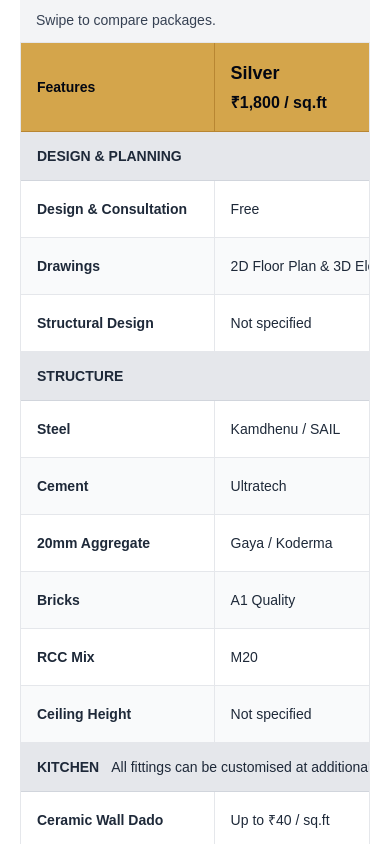
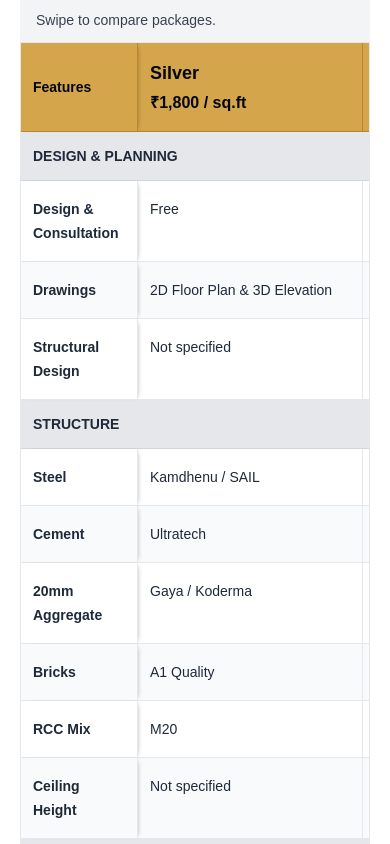
Before and after one commit to royalstoneconstructionin-commits/royal-stone-construction, a Next.js app: page / in a window 390 px wide. Shown: the part 5860-6704 px from the top of the page. Built offline with nearby package versions, Linux system fonts and the light colour scheme; no server answers; the database is empty.

Commit message:
change the ui

```diff
--- /dev/null
+++ b/components/ConstructionPackages.module.css
@@ -0,0 +1,71 @@
+.section {
+  width: 100%;
+  max-width: 100%;
+  overflow-wrap: anywhere;
+}
+
+.scroll {
+  --feature-width: clamp(6.5rem, 30vw, 12rem);
+  --package-width: clamp(11rem, calc(100vw - 3rem - var(--feature-width)), 18rem);
+  width: 100%;
+  max-width: 100%;
+  isolation: isolate;
+  scrollbar-color: var(--color-brand-500) #f3f4f6;
+  scroll-padding-inline-start: var(--feature-width);
+}
+
+.table {
+  width: max(100%, calc(var(--feature-width) + 3 * var(--package-width)));
+}
+
+.featureColumn {
+  width: var(--feature-width);
+}
+
+.packageColumn {
+  width: var(--package-width);
+}
+
+.cell {
+  padding: 1rem 0.75rem;
+  overflow-wrap: anywhere;
+  white-space: normal;
+}
+
+.stickyCell {
+  box-shadow: 3px 0 5px -4px rgb(0 0 0 / 40%);
+}
+
+.categoryContent {
+  position: sticky;
+  left: 0;
+  display: flex;
+  width: calc(100vw - 3rem);
+  max-width: 100%;
+  flex-wrap: wrap;
+  gap: 0.25rem 0.75rem;
+  padding: 0.75rem;
+}
+
+.categoryNote {
+  flex-basis: 100%;
+  font-weight: 400;
+}
+
+.quote {
+  width: 100%;
+}
+
+@media (min-width: 640px) {
+  .cell { padding: 1.25rem 1rem; }
+  .categoryContent { padding: 0.75rem 1rem; }
+}
+
+@media (min-width: 1024px) {
+  .scroll { --feature-width: 22%; --package-width: 26%; }
+  .table { width: 100%; }
+  .cell { padding: 1.25rem; }
+  .categoryContent { width: 100%; padding-inline: 1.25rem; }
+  .categoryNote { flex-basis: auto; }
+  .quote { width: auto; }
+}
--- a/components/ConstructionPackages.tsx
+++ b/components/ConstructionPackages.tsx
@@ -1,37 +1,38 @@
 import Link from "next/link";
+import styles from "./ConstructionPackages.module.css";
 import { constructionCategories, constructionEnquiryHref, constructionPackages, constructionSpecificationNote } from "@/lib/construction-packages";
 
 export default function ConstructionPackages() {
   return (
-    <section id="construction-packages" aria-labelledby="construction-packages-heading" className="min-w-0 scroll-mt-24 py-12 sm:py-16">
+    <section id="construction-packages" aria-labelledby="construction-packages-heading" className={`${styles.section} min-w-0 scroll-mt-24 py-12 sm:py-16`}>
       <div className="site-container min-w-0">
         <div className="rounded-t-xl bg-[#282828] px-5 py-7 text-white sm:px-8 sm:py-9">
           <h2 id="construction-packages-heading" className="text-2xl font-bold tracking-tight sm:text-3xl">Our Construction Packages</h2>
           <p className="mt-3 max-w-3xl text-base leading-7 text-gray-200">Compare our Silver, Gold and Platinum packages to choose the right specifications for your home.</p>
         </div>
         <p id="construction-packages-scroll-hint" className="bg-gray-100 px-4 py-3 text-sm text-gray-700 lg:hidden">Swipe to compare packages.</p>
-        <div className="construction-comparison overflow-x-auto overscroll-x-contain border border-gray-200" role="region" aria-labelledby="construction-packages-heading" aria-describedby="construction-packages-scroll-hint" tabIndex={0}>
-          <table className="w-full min-w-[880px] table-fixed border-separate border-spacing-0 text-left text-sm leading-6 text-gray-800">
+        <div className={`${styles.scroll} overflow-x-auto overscroll-x-contain border border-gray-200`} role="region" aria-labelledby="construction-packages-heading" aria-describedby="construction-packages-scroll-hint" tabIndex={0}>
+          <table className={`${styles.table} table-fixed border-separate border-spacing-0 text-left text-sm leading-6 text-gray-800`}>
             <caption className="sr-only">Construction package rates and full specification comparison</caption>
-            <colgroup><col className="w-[22%]" /><col className="w-[26%]" /><col className="w-[26%]" /><col className="w-[26%]" /></colgroup>
+            <colgroup><col className={styles.featureColumn} />{constructionPackages.map(pkg => <col key={pkg.name} className={styles.packageColumn} />)}</colgroup>
             <thead>
               <tr className="bg-brand-400 text-gray-950">
-                <th scope="col" className="sticky left-0 z-20 border-b border-r border-brand-500 bg-brand-400 p-4 font-bold sm:p-5">Features</th>
-                {constructionPackages.map(pkg => <th key={pkg.name} scope="col" className="border-b border-r border-brand-500 p-4 last:border-r-0 sm:p-5"><span className="block text-lg font-bold">{pkg.name}</span><span className="mt-1 block text-base font-semibold">{pkg.rate}</span></th>)}
+                <th scope="col" className={`${styles.cell} ${styles.stickyCell} sticky left-0 z-20 border-b border-r border-brand-500 bg-brand-400 font-bold`}>Features</th>
+                {constructionPackages.map(pkg => <th key={pkg.name} scope="col" className={`${styles.cell} border-b border-r border-brand-500 last:border-r-0`}><span className="block text-lg font-bold">{pkg.name}</span><span className="mt-1 block text-base font-semibold">{pkg.rate}</span></th>)}
               </tr>
             </thead>
             {constructionCategories.map((category, categoryIndex) => (
               <tbody key={category.name} aria-labelledby={`construction-category-${categoryIndex}`}>
-                <tr><th id={`construction-category-${categoryIndex}`} scope="rowgroup" colSpan={4} className="border-b border-gray-300 bg-gray-200 px-4 py-3 sm:px-5"><span className="font-bold">{category.name}</span>{category.note && <span className="ml-3 font-normal normal-case">{category.note}</span>}</th></tr>
+                <tr><th id={`construction-category-${categoryIndex}`} scope="rowgroup" colSpan={4} className="border-b border-gray-300 bg-gray-200 p-0"><div className={styles.categoryContent}><span className="font-bold">{category.name}</span>{category.note && <span className={styles.categoryNote}>{category.note}</span>}</div></th></tr>
                 {category.rows.map((row, index) => (
                   <tr key={row.feature} className={index % 2 === 0 ? "bg-white" : "bg-gray-50"}>
-                    <th scope="row" className={`sticky left-0 z-10 border-b border-r border-gray-200 p-4 align-top font-bold [overflow-wrap:anywhere] sm:p-5 ${index % 2 === 0 ? "bg-white" : "bg-gray-50"}`}>{row.feature}</th>
-                    {row.specifications.map((specification, packageIndex) => <td key={packageIndex} className="border-b border-r border-gray-200 p-4 align-top [overflow-wrap:anywhere] last:border-r-0 sm:p-5">{specification}</td>)}
+                    <th scope="row" className={`${styles.cell} ${styles.stickyCell} sticky left-0 z-10 border-b border-r border-gray-200 align-top font-bold ${index % 2 === 0 ? "bg-white" : "bg-gray-50"}`}>{row.feature}</th>
+                    {row.specifications.map((specification, packageIndex) => <td key={packageIndex} className={`${styles.cell} border-b border-r border-gray-200 align-top last:border-r-0`}>{specification}</td>)}
                   </tr>
                 ))}
               </tbody>
             ))}
-            <tfoot><tr className="bg-white"><th scope="row" className="sticky left-0 z-10 border-r border-gray-200 bg-white p-4 align-top font-bold sm:p-5">Enquire</th>{constructionPackages.map(pkg => <td key={pkg.name} className="border-r border-gray-200 p-4 align-top last:border-r-0 sm:p-5"><Link href={constructionEnquiryHref(pkg.name)} className="inline-flex min-h-11 items-center justify-center rounded-md bg-brand-600 px-4 py-3 text-center text-sm font-semibold text-white transition-colors hover:bg-brand-700">Get {pkg.name} Quote</Link></td>)}</tr></tfoot>
+            <tfoot><tr className="bg-white"><th scope="row" className={`${styles.cell} ${styles.stickyCell} sticky left-0 z-10 border-r border-gray-200 bg-white align-top font-bold`}>Enquire</th>{constructionPackages.map(pkg => <td key={pkg.name} className={`${styles.cell} border-r border-gray-200 align-top last:border-r-0`}><Link href={constructionEnquiryHref(pkg.name)} className={`${styles.quote} inline-flex min-h-11 items-center justify-center rounded-md bg-brand-600 px-4 py-3 text-center text-sm font-semibold text-white transition-colors hover:bg-brand-700`}>Get {pkg.name} Quote</Link></td>)}</tr></tfoot>
           </table>
         </div>
         <p className="mt-4 text-sm leading-6 text-slate-600">{constructionSpecificationNote}</p>
```
